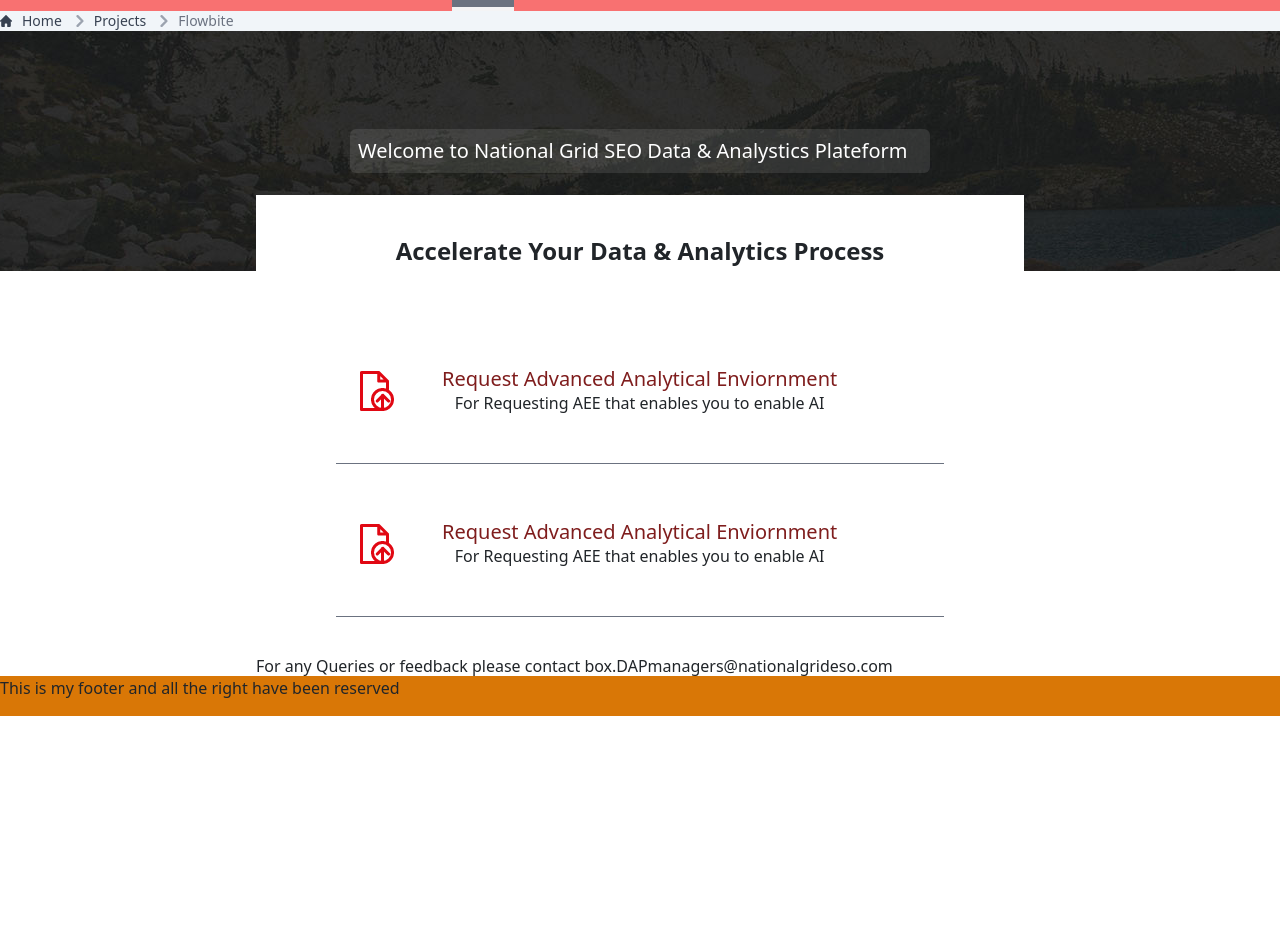
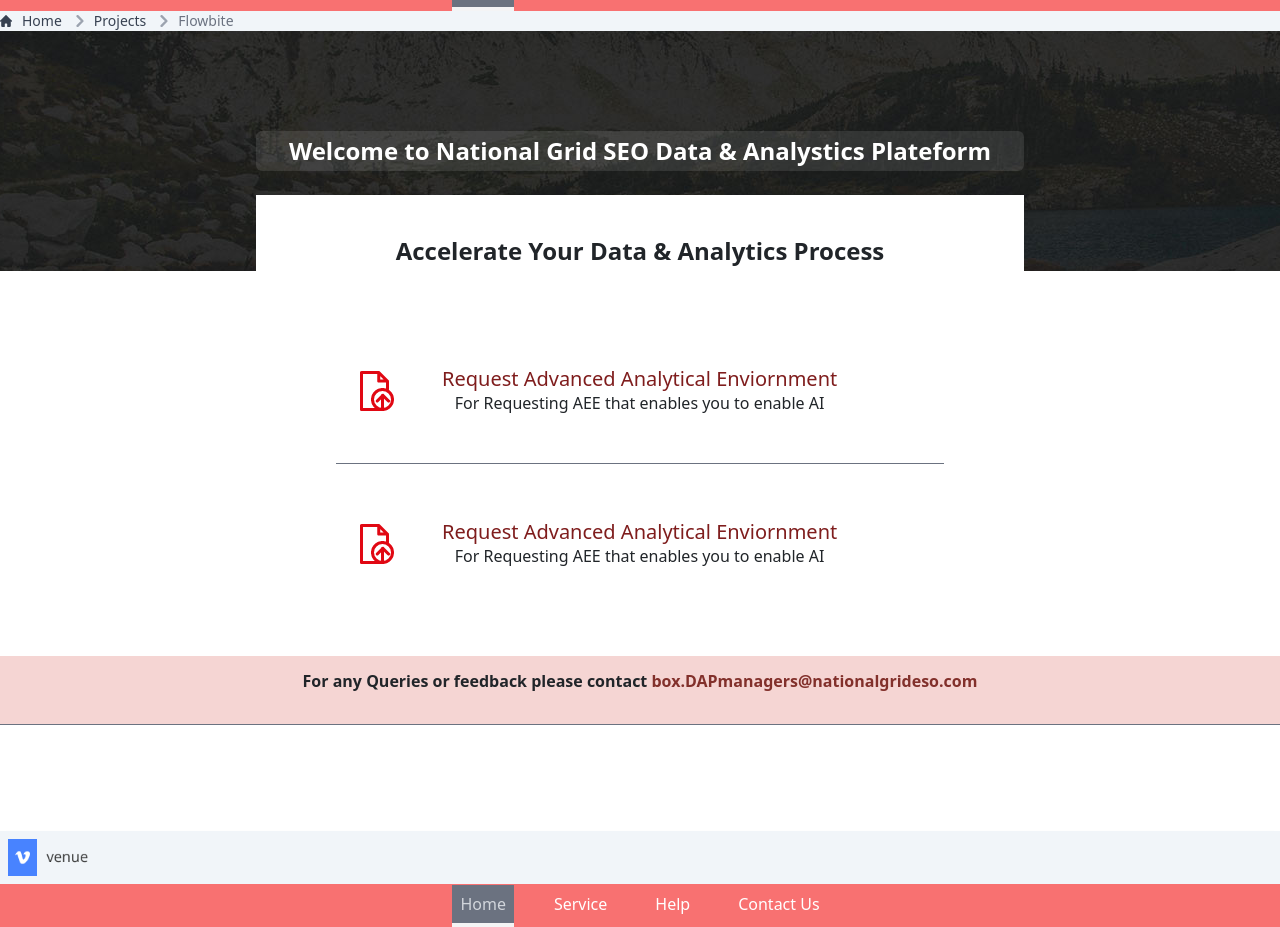
Before and after one commit to deveshksrivastava/my-app-react-ts, a React (Create React App) app: page / in a window 1280 px wide. Shown: the part 84-1011 px from the top of the page. Before the commit the page ends 915 px from the top, so only its background shows below. Built offline with nearby package versions, Linux system fonts and the light colour scheme; a small style sheet from the web is missing.

Commit message:
fix issues on footer and create a seprate banner

```diff
--- a/src/valuable/body.tsx
+++ b/src/valuable/body.tsx
@@ -2,15 +2,15 @@
 import logo from '../images/file_files.png';
 const Body = () => {
   return (
-    <div className="z-0 w-full min-h-screen">
+    <div className="w-full min-h-screen ">
       <div className={`h-60 bg-banner-logo  relative  w-300  bg-center `}></div>
 
-      <div className=" text-white  flex items-center justify-center m-auto">
-        <div className="absolute mb-60 items-center justify-center backdrop-sepia-0 bg-white/10 p-2 w-[580px]  text-xl rounded  ">
-          Welcome to National Grid SEO Data & Analystics Plateform
+      <div className="max-w-3xl  m-auto relative ">
+        <div className=" text-white  flex items-center justify-center ">
+          <div className=" absolute mb-60 text-center font-extrabold p-1  backdrop-sepia-1 bg-white/10  w-full  text-2xl rounded ">
+            Welcome to National Grid SEO Data & Analystics Plateform
+          </div>
         </div>
-      </div>
-      <div className="max-w-3xl  m-auto relative ">
         <div className="flex items-center  justify-center ">
           <div className="absolute  justify-center w-full bg-white  max-w-3xl  p-10 mb-10 text-center">
             <h1 className="text-2xl font-bold  ">Accelerate Your Data & Analytics Process</h1>
@@ -26,7 +26,7 @@
               <p>For Requesting AEE that enables you to enable AI</p>
             </div>
           </div>
-          <div className="flex py-5 mt-2 text-center border-b gap-5 items-center border-gray-500 ">
+          <div className="flex py-5 mt-2 text-center  gap-5 items-center  ">
             <span className="ml-4">
               <img src={logo} alt="logo" />
             </span>
@@ -35,11 +35,13 @@
               <p>For Requesting AEE that enables you to enable AI</p>
             </div>
           </div>
-
         </div>
-        <div>
-          <h2> For any Queries or feedback please contact <span> box.DAPmanagers@nationalgrideso.com </span></h2>
-        </div>
+      </div>
+      <div className=" bg-[#f5d5d3] w-full text-center pb-3 border-b  border-gray-500 ">
+        <h2 className="py-3 font-bold">
+          For any Queries or feedback please contact
+          <span className="text-[#82302b]"> box.DAPmanagers@nationalgrideso.com </span>
+        </h2>
       </div>
     </div>
   );
--- a/src/valuable/contact.tsx
+++ b/src/valuable/contact.tsx
@@ -22,7 +22,7 @@
   const closeModalHealth = () => setIsOpenHealth(false);
 
   return (
-    <div>
+    <div className='min-h-screen'>
       <button onClick={openModal} className="px-4 py-2 bg-blue-500 text-white rounded">
         Open Modal
       </button>
--- a/src/valuable/footer.tsx
+++ b/src/valuable/footer.tsx
@@ -1,10 +1,38 @@
 import React from 'react';
-
+import NavLinkTag from './pages/nav-link';
+const navLinks = [
+  {
+    title: 'Home',
+    path: '/'
+  },
+  {
+    title: 'Service',
+    path: '/service'
+  },
+  {
+    title: 'Help',
+    path: '/help'
+  },
+  {
+    title: 'Contact Us',
+    path: '/contact'
+  }
+];
 const Footer = () => {
   return (
-    <div className="flex items-center justify-center">
-      <div className=" bg-amber-600 fixed bottom-0 w-full h-10">
-        This is my footer and all the right have been reserved
+    <div className=" justify-between bg-slate-100 shadow-md h-15 ">
+    {/* <div className="flex items-center justify-center"> */}
+    <div className="flex items-start max-w-7xl px-2 py-2">
+        <img src="/asserts/img/logo.png" className="w-20" alt="Logo" />
+      </div>
+      <div className=" flex bg-red-400 px-2 py-2  justify-center items-center" id="navbar">
+        <ul className="flex md:p-0 md:flex-row md:space-x-8 mt-0 mb-[3px] ">
+          {navLinks.map((link, index) => (
+            <li key={index}>
+              <NavLinkTag href={link.path} title={link.title} />
+            </li>
+          ))}
+        </ul>
       </div>
     </div>
   );
--- a/src/valuable/help.tsx
+++ b/src/valuable/help.tsx
@@ -2,7 +2,7 @@
 
 const Help = () => {
   return (
-    <div>
+    <div className='min-h-screen'>
       <h1>Frequently Asked Question</h1>
     </div>
   );
--- /dev/null
+++ b/src/valuable/pages/banner.tsx
@@ -0,0 +1,20 @@
+import React from 'react';
+
+const Banner = () => {
+  return (
+    <>
+      <div className={`h-60 bg-banner-logo w-300  bg-center `} />
+
+      <div className="max-w-3xl  m-auto relative ">
+        <div className=" text-white  flex items-center justify-center ">
+          <div className=" absolute mb-60 text-center font-extrabold p-1  backdrop-sepia-1 bg-white/10  w-full  text-2xl rounded ">
+            Welcome to National Grid SEO Data & Analystics Plateform
+          </div>
+        </div>
+        {/* /// body extra if want to add */}
+      </div>
+    </>
+  );
+};
+
+export default Banner;
--- a/src/valuable/service.tsx
+++ b/src/valuable/service.tsx
@@ -1,7 +1,11 @@
 import React from 'react';
-
+import Banner from './pages/banner';
 const Services = () => {
-  return <div>Services</div>;
+  return (
+    <div className="min-h-screen  w-full">
+      <Banner />
+    </div>
+  );
 };
 
 export default Services;
```
